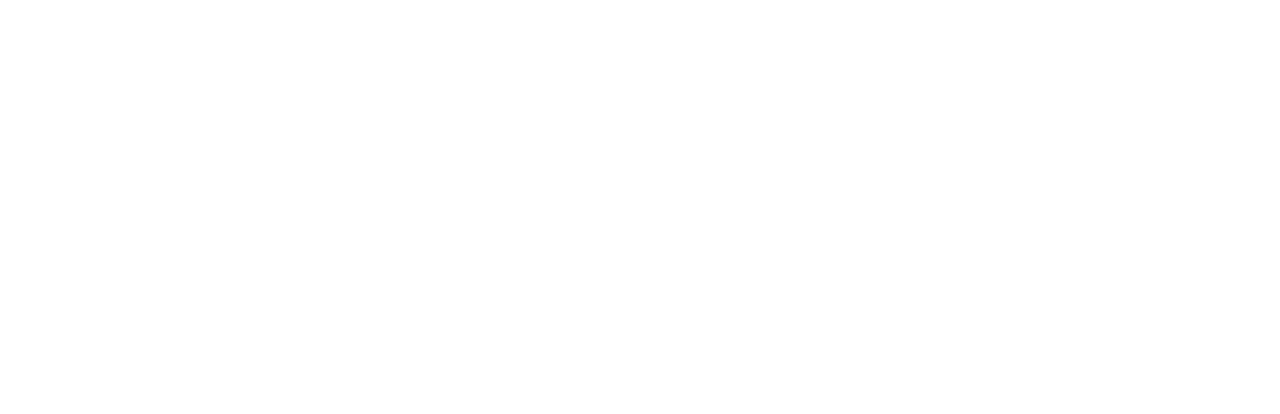
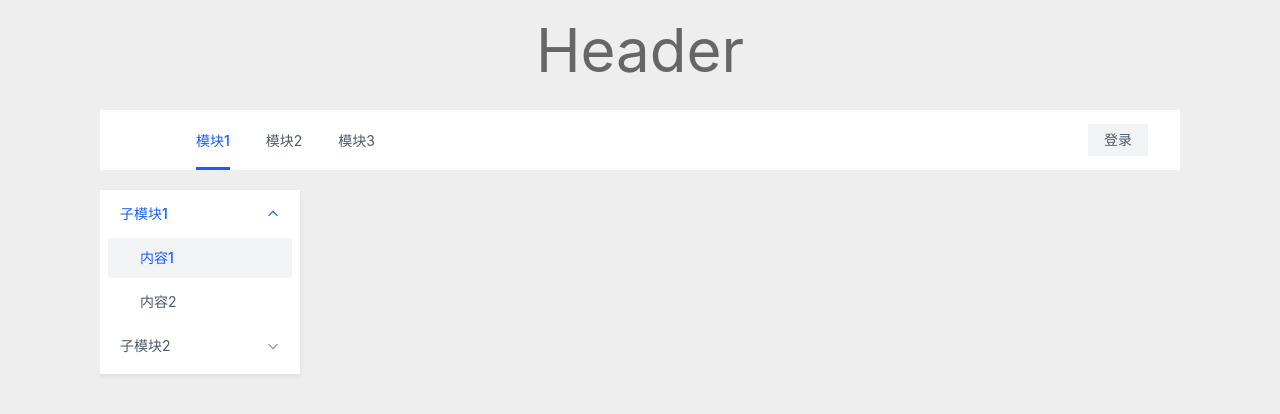
Before and after one commit to Merlin218/uml-exercise, a Vue app: page /uml-exercise/index in a window 1280 px wide. Before the commit this address had no page. Shown: the top 414 px of the page. Built offline with nearby package versions, Linux system fonts and the light colour scheme.

Commit message:
优化布局

```diff
--- a/src/components/Layout/Layout.vue
+++ b/src/components/Layout/Layout.vue
@@ -8,12 +8,20 @@
     <a-layout-header> <slot name="header"></slot></a-layout-header>
     <a-layout
       :style="{
-        minHeight: '82vh',
-        padding: '20px',
+        padding: '10px 100px',
+        flexFlow: 'column nowrap',
       }"
     >
-      <a-layout-sider><slot name="sider"></slot></a-layout-sider>
-      <a-layout-content><slot name="content"></slot></a-layout-content>
+      <slot name="nav"></slot>
+      <a-layout-content
+        :style="{
+          minHeight: '82vh',
+          padding: '20px 0',
+        }"
+      >
+        <a-layout-sider><slot name="sider"></slot></a-layout-sider>
+        <slot name="content"></slot
+      ></a-layout-content>
     </a-layout>
     <a-layout
       :style="{
--- a/src/components/Layout/LayoutHeader.vue
+++ b/src/components/Layout/LayoutNav.vue
@@ -2,19 +2,27 @@
   <!-- 导航栏-->
   <a-menu
     mode="horizontal"
-    theme="dark"
+    :theme="theme"
     v-model:selectedKeys="selectedKeys"
     @menu-item-click="handleMenuClick"
+    :style="{
+      position: 'relative',
+    }"
   >
-    <slot name="title"></slot>
-    <a-menu-item v-for="module in navBar" :key="module.key">{{
-      module.name
-    }}</a-menu-item>
-    <slot name="footer"></slot>
+    <a-menu-item disabled>
+      <slot name="title"></slot>
+
+      <a-menu-item v-for="module in navBar" :key="module.key">{{
+        module.name
+      }}</a-menu-item>
+    </a-menu-item>
+    <a-menu-item disabled :style="{ justifySelf: 'flex-end' }"
+      ><slot name="footer"></slot
+    ></a-menu-item>
   </a-menu>
 </template>
 <script>
-import { reactive, ref } from "vue";
+import { reactive, ref, inject } from "vue";
 import { useStore } from "vuex";
 export default {
   name: "layout-header",
@@ -26,17 +34,22 @@ export default {
     const handleMenuClick = (e) => {
       store.state.navBarSelected = e;
     };
+    //配置主题
+    const theme = inject("theme");
     return {
       navBar,
       selectedKeys,
       handleMenuClick,
+      theme,
     };
   },
 };
 </script>
 
 <style scoped>
-deep .arco-menu-overflow-wrap {
-  width: 100px !important;
+:deep(.arco-menu-overflow-wrap) {
+  display: flex;
+  align-items: center;
+  justify-content: space-between;
 }
 </style>
--- a/src/components/Layout/LayoutSider.vue
+++ b/src/components/Layout/LayoutSider.vue
@@ -1,7 +1,5 @@
 <template>
   <a-menu
-    :accordion="true"
-    showCollapseButton
     v-model:openKeys="openKeys"
     v-model:selectedKeys="selectedKeys"
     @sub-menu-click="selectedKeys = [$event + '-0']"
@@ -24,26 +22,33 @@
 </template>
 <script>
 import { computed, ref, reactive } from "vue";
-import { navBarConfig } from "../../configs/index.config";
+import { navBarConfig as indexNavBar } from "../../configs/index.config";
+import { navBarConfig as adminNavBar } from "../../configs/admin.config";
 import { useStore } from "vuex";
+import { useRouter } from "vue-router";
 export default {
   name: "layout-sider",
   setup() {
     const store = useStore();
-
-    let navBar = reactive(navBarConfig);
-
-    let selectedKeys = ref(["0-0"]);
-    let openKeys = ref(["0"]);
+    const router = useRouter();
+    let navBar = reactive(
+      router.currentRoute.value.name == "index" ? indexNavBar : adminNavBar
+    );
     let navBarSelected = computed(() => {
       openKeys.value = ["0"];
       selectedKeys.value = ["0-0"];
       return store.state.navBarSelected;
     });
+    let selectedKeys = ref(["0-0"]);
+    let openKeys = ref(["0"]);
     return {
+      navBarSelected: computed(() => {
+        openKeys.value = ["0"];
+        selectedKeys.value = ["0-0"];
+        return store.state.navBarSelected;
+      }),
+      selectedKeys,
       navBarSelected,
-      navBarConfig,
-      selectedKeys,
       navBar,
       openKeys,
     };
--- a/src/configs/admin.config.js
+++ b/src/configs/admin.config.js
@@ -102,3 +102,5 @@ export const navBarConfig = [
     ],
   },
 ];
+
+export const navBarTheme = "dark";
--- a/src/configs/index.config.js
+++ b/src/configs/index.config.js
@@ -102,3 +102,5 @@ export const navBarConfig = [
     ],
   },
 ];
+
+export const navBarTheme = 'light'
--- a/src/router/index.js
+++ b/src/router/index.js
@@ -1,9 +1,7 @@
-import { h } from "@vue/runtime-core";
 import { createRouter, createWebHistory } from "vue-router";
 import Admin from "../views/Admin.vue";
 import Index from "../views/index.vue";
 import login from "../views/login.vue";
-import testVue from "../views/test.vue";
 const routes = [
   {
     path: "/",
@@ -25,15 +23,10 @@ const routes = [
     name: "admin",
     component: Admin,
   },
-  {
-    path: "/test",
-    name: "test",
-    component: testVue,
-  },
 ];
 
 const router = createRouter({
-  history: createWebHistory(),
+  history: createWebHistory("/uml-exercise/"),
   routes,
 });
 
--- a/src/store/index.js
+++ b/src/store/index.js
@@ -1,5 +1,5 @@
 import { createStore } from "vuex";
-
+import { ref } from "vue";
 export default createStore({
   state: {
     navBarSelected: "0",
--- a/src/views/Admin.vue
+++ b/src/views/Admin.vue
@@ -10,6 +10,17 @@
             >管理面板</span
           ></template
         >
+        <template #footer>
+          <a-button
+            type="outline"
+            :style="{
+              border: '1px solid #fff',
+              color: '#fff',
+            }"
+            @click="router.push('index')"
+            >返回首页</a-button
+          ></template
+        >
       </layout-header>
     </template>
     <template #sider>
@@ -20,14 +31,22 @@
 
 <script>
 import Layout from "../components/Layout/Layout.vue";
-import LayoutHeader from "../components/Layout/LayoutHeader.vue";
+import LayoutHeader from "../components/Layout/LayoutNav.vue";
 import LayoutSider from "../components/Layout/LayoutSider.vue";
-import { navBarConfig as adminConfig } from "../configs/admin.config";
+import {
+  navBarConfig as adminConfig,
+  navBarTheme,
+} from "../configs/admin.config";
+import { provide } from "@vue/runtime-core";
+import { useRouter } from "vue-router";
 export default {
   components: { Layout, LayoutHeader, LayoutSider },
   setup() {
+    const router = useRouter();
+    provide("theme", navBarTheme);
     return {
       adminConfig,
+      router,
     };
   },
 };
--- a/src/views/index.vue
+++ b/src/views/index.vue
@@ -1,7 +1,21 @@
 <template>
   <layout>
     <template #header>
-      <layout-header :navBarConfig="indexConfig">
+      <div
+        style="
+          height: 100px;
+          display: flex;
+          align-items: center;
+          justify-content: center;
+          font-size: 60px;
+          color: rgb(102, 102, 102);
+        "
+      >
+        Header
+      </div>
+    </template>
+    <template #nav
+      ><layout-header :navBarConfig="indexConfig">
         <template #title
           ><span
             :style="{
@@ -10,11 +24,11 @@
             >首页</span
           ></template
         >
-        <template #footer
-          ><a-button :style="{ alignSelf: 'flex-end' }">jjj</a-button></template
+        <template #footer>
+          <a-button @click="router.push('login')">登录</a-button></template
         >
-      </layout-header>
-    </template>
+      </layout-header></template
+    >
     <template #sider>
       <layout-sider></layout-sider>
     </template>
@@ -23,14 +37,22 @@
 
 <script>
 import Layout from "../components/Layout/Layout.vue";
-import LayoutHeader from "../components/Layout/LayoutHeader.vue";
+import LayoutHeader from "../components/Layout/LayoutNav.vue";
 import LayoutSider from "../components/Layout/LayoutSider.vue";
-import { navBarConfig as indexConfig } from "../configs/index.config";
+import {
+  navBarConfig as indexConfig,
+  navBarTheme,
+} from "../configs/index.config";
+import { provide } from "vue";
+import { useRouter } from "vue-router";
 export default {
   components: { Layout, LayoutHeader, LayoutSider },
   setup() {
+    const router = useRouter();
+    provide("theme", navBarTheme);
     return {
       indexConfig,
+      router,
     };
   },
 };
--- a/vite.config.js
+++ b/vite.config.js
@@ -1,7 +1,8 @@
-import { defineConfig } from 'vite'
-import vue from '@vitejs/plugin-vue'
+import { defineConfig } from "vite";
+import vue from "@vitejs/plugin-vue";
 
 // https://vitejs.dev/config/
 export default defineConfig({
-  plugins: [vue()]
-})
+  base: "/uml-exercise/",
+  plugins: [vue()],
+});
```
